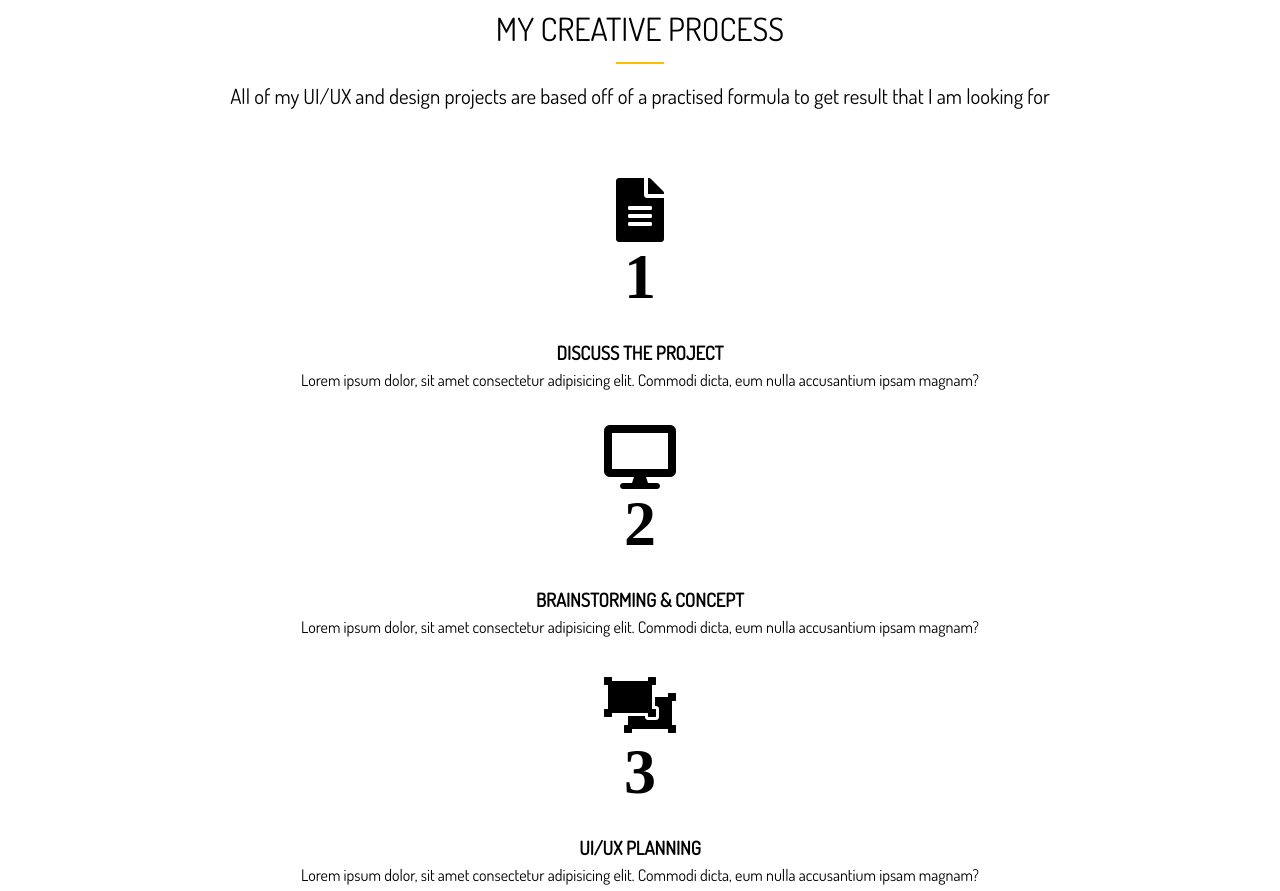
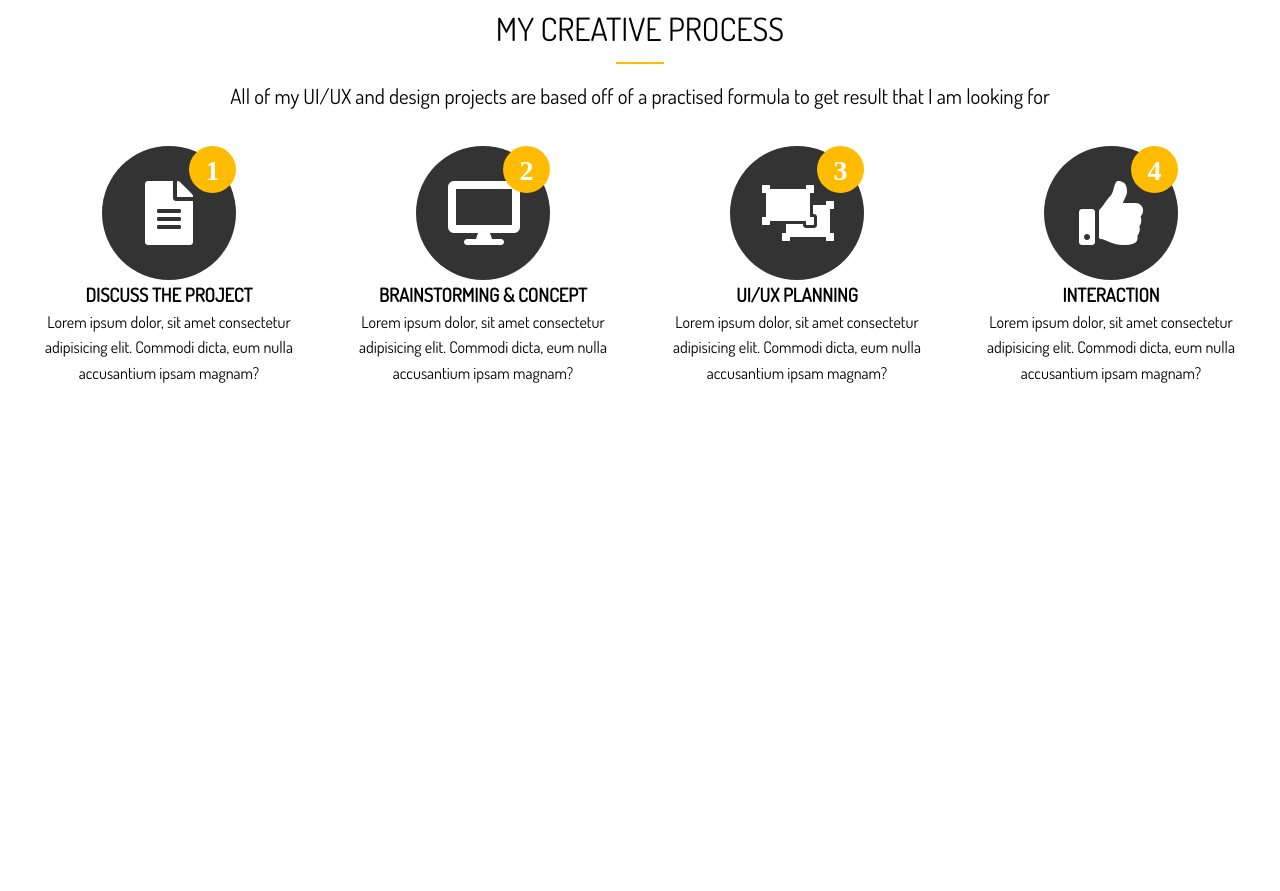
Before and after one commit to AlbertStjarne/Portfolio_website, a website: page dist/index.html in a window 1280 px wide. Shown: the part 1546-2437 px from the top of the page. After the commit the page ends 1964 px from the top, so only its background shows below. Drawn offline with Linux system fonts and the light colour scheme.

Commit message:
adds styling for process-step and -icons, removing clr class.

```diff
--- a/scss/main.scss
+++ b/scss/main.scss
@@ -146,4 +146,44 @@ img {
       }
     }
   }
+
+
+  // Home Section C
+  &-c {
+    .process {
+      display: grid;
+      grid-template-columns: repeat(4, 1fr);
+      grid-gap: 1.5rem;
+      text-align: center;
+
+      // process-step
+      &-step {
+        position: absolute;
+        top: 0;
+        right: 0;
+        font-size: 28px;
+        background: $main-color;
+        border-radius: 50%;
+        height: 15px;
+        width: 15px;
+        line-height: 15px;
+        padding: 1rem;
+        transition: all 1s;
+      }
+
+      // process-icon
+      &-icon {
+        border-radius: 50%;
+        background: $dark-color;
+        color: #fff;
+        padding: 2rem;
+        width: 70px;
+        height: 70px;
+        line-height: 70px;
+        text-align: center;
+        position: relative;
+        transition: all 1s;
+      }
+    }
+  }
 }
```
Also changed, not shown: dist/css/main.css, dist/index.html.
